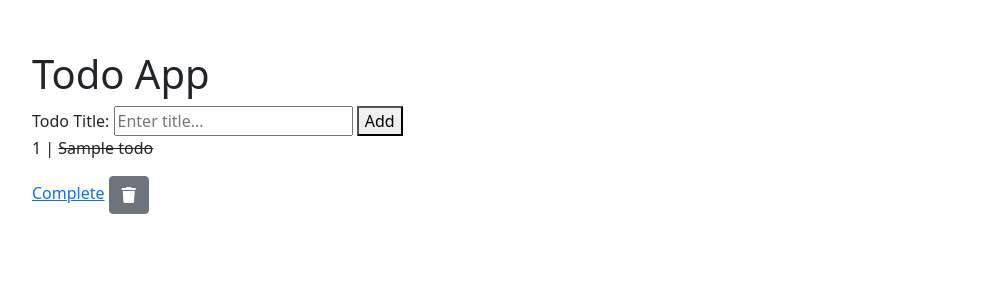
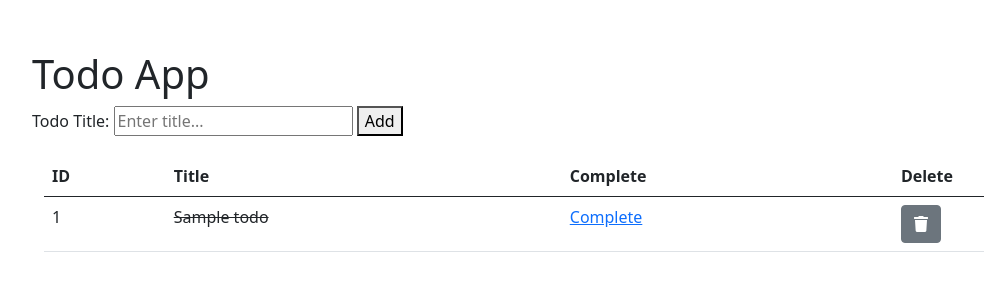
Before and after one commit to jakobrobert/todo-app, a Flask app: page / in a window 1280 px wide. Shown: the top 300 px of the page, without its empty margins (50-1034 px from the left). Run offline with Flask 2, Linux system fonts and the light colour scheme; tables that the repository leaves empty hold one stand-in row (values such as "Sample post").

Commit message:
Make todo list look like a table

```diff
--- a/app/templates/index.html
+++ b/app/templates/index.html
@@ -21,19 +21,38 @@
             <button type="submit">Add</button>
         </form>
 
+        <div style="margin-top: 20px;" class="container">
+            <table class="table">
+                <thead>
+                    <tr>
+                        <th>ID</th>
+                        <th>Title</th>
+                        <th>Complete</th>
+                        <th>Delete</th>
+                    </tr>
+                </thead>
+                <tbody>
                     {% for todo in todos %}
-            <div>
-                <p>{{ todo.id }} |
+                        <tr>
+                            <td>{{ todo.id }}</td>
+                            <td>
                                 {%if todo.completed %}
                                     <del>{{ todo.title }}</del>
                                 {% else %}
                                     {{ todo.title }}
                                 {% endif %}
-                </p>
-                <a href="/complete/{{ todo.id }}">Complete</a>
-                <a class="btn btn-secondary" href="/delete/{{ todo.id }}"><i class="fa fa-trash" aria-hidden="true"></i></a>
+                            </td>
+                            <td><a href="/complete/{{ todo.id }}">Complete</a></td>
+                            <td>
+                                <a class="btn btn-secondary" href="/delete/{{ todo.id }}">
+                                    <i class="fa fa-trash" aria-hidden="true"></i>
+                                </a>
+                            </td>
+                        </tr>
+                    {% endfor %}
+                </tbody>
+            </table>
         </div>
-        {% endfor %}
     </div>
 
     <script src="https://cdn.jsdelivr.net/npm/bootstrap@5.0.0-beta3/dist/js/bootstrap.bundle.min.js"
```
Lines whose indentation alone changed are shown as unchanged.
